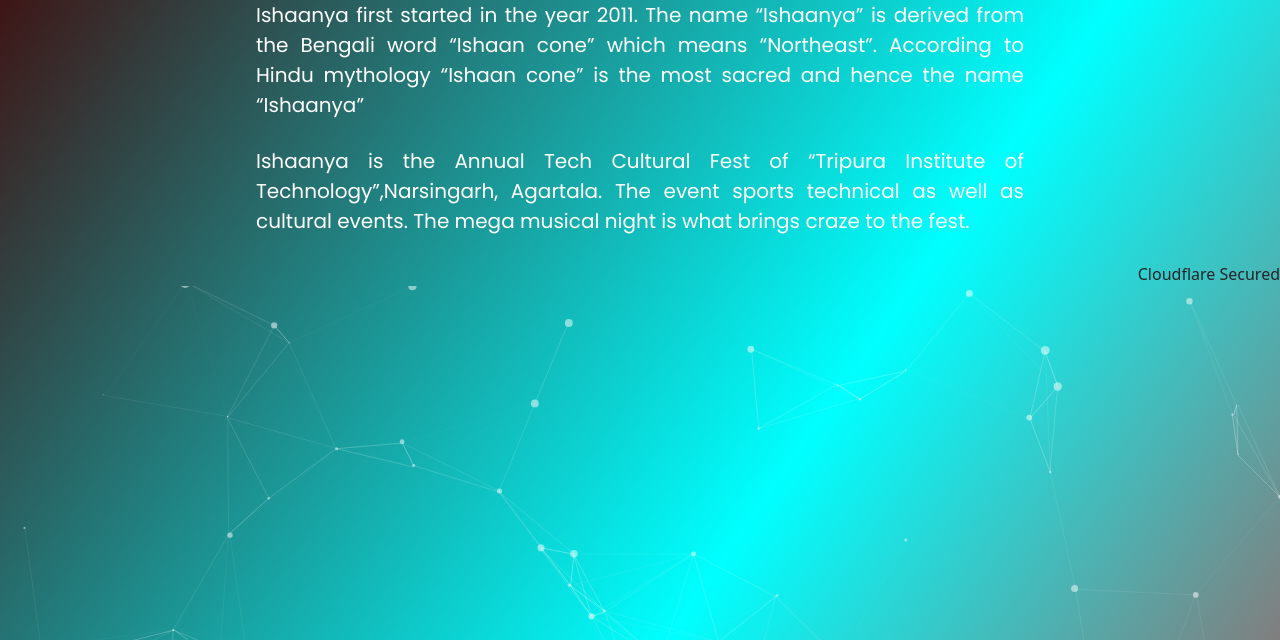
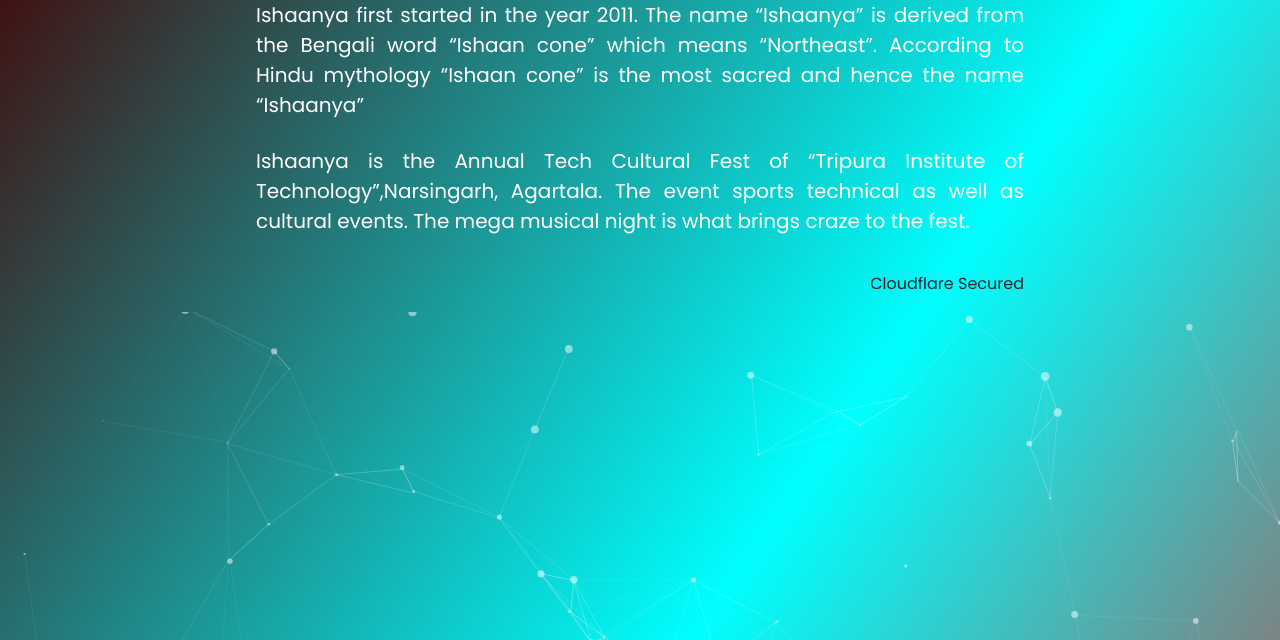
Before and after one commit to snsurajnath/ishaanya2k19, a plain HTML site: page aboutishaanya.html in a window 1280 px wide. Shown: the part 160-800 px from the top of the page. Drawn offline with nearby package versions, Linux system fonts and the light colour scheme.

Commit message:
Update aboutishaanya.html

```diff
--- a/aboutishaanya.html
+++ b/aboutishaanya.html
@@ -45,7 +45,7 @@
       <p style="color: white">Ishaanya is the Annual Tech Cultural Fest of “Tripura Institute of Technology”,Narsingarh, Agartala. The event sports technical as well as cultural events. The mega musical night is what brings craze to the fest.
       </p>
       <!-- cloudflare -->
-      <p1 style="margin-top:10px;float:right">Cloudflare Secured</p1>
+      <p style="margin-top:10px;float:right; font-size:12pt">Cloudflare Secured</p>
       <div
       class="cf-turnstile" style="float:right"
       data-sitekey="0x4AAAAAAAkrTp0AhytkOmU-"
```
